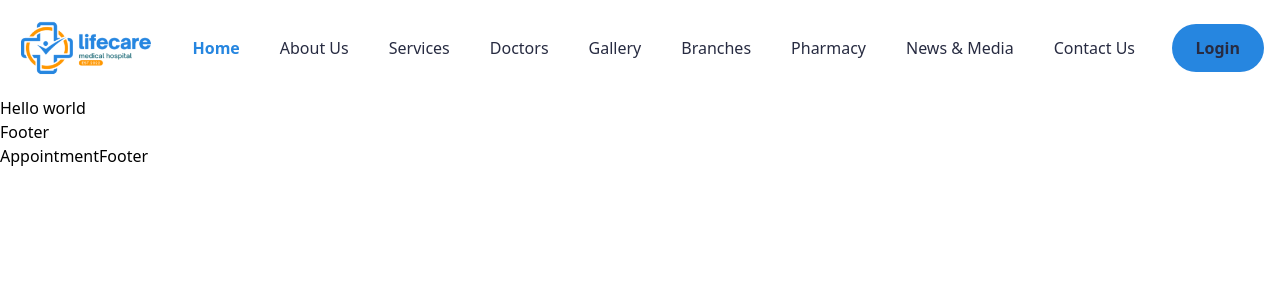
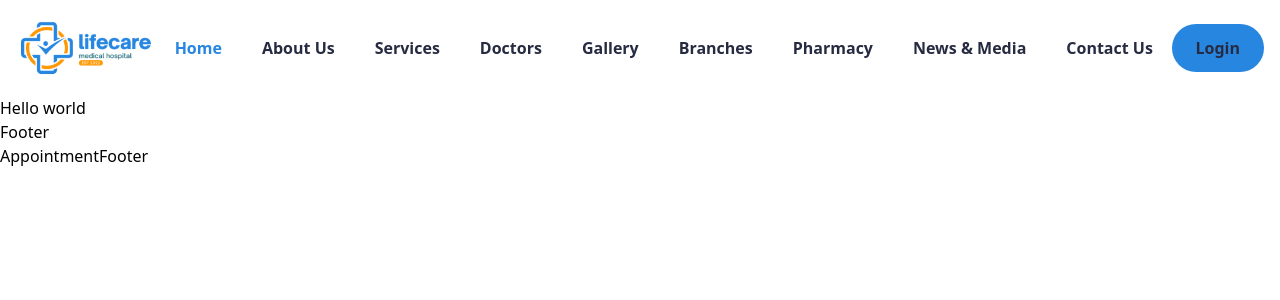
Before and after one commit to rakibulhasan-bu/hospital-app-team-project-client, a React (Vite) app: page / in a window 1280 px wide. Shown: the top 300 px of the page. Built offline with nearby package versions, Linux system fonts and the light colour scheme.

Commit message:
nav hover and responsive

```diff
--- a/src/index.css
+++ b/src/index.css
@@ -25,3 +25,17 @@
 .active {
   @apply text-secondary font-bold;
 }
+.nav-link:hover::before {
+  width: 100%;
+}
+.nav-link::before {
+  position: absolute;
+  content: "";
+  bottom: -10px;
+  left: 0;
+  height: 3px;
+  width: 0;
+  background: #2686e0;
+  -webkit-transition: all 0.2s ease-in-out;
+  transition: all 0.2s ease-in-out;
+}
--- a/src/pages/shared/navbar/Navbar.tsx
+++ b/src/pages/shared/navbar/Navbar.tsx
@@ -63,11 +63,13 @@ const Navbar: React.FC = () => {
         <div className=" hidden lg:block">
           <ul className="flex justify-between items-center gap-10">
             {navlinks.map((link) => (
-              <li
-                key={link.path}
-                className="  text-textBlack font-medium hover:font-bold hover:text-secondary duration-300"
-              >
-                <NavLink to={link.path}>{link.title}</NavLink>
+              <li key={link.path} className=" relative">
+                <NavLink
+                  className="  text-textBlack font-bold hover:font-bold hover:text-secondary duration-500 nav-link"
+                  to={link.path}
+                >
+                  {link.title}
+                </NavLink>
               </li>
             ))}
           </ul>
```
